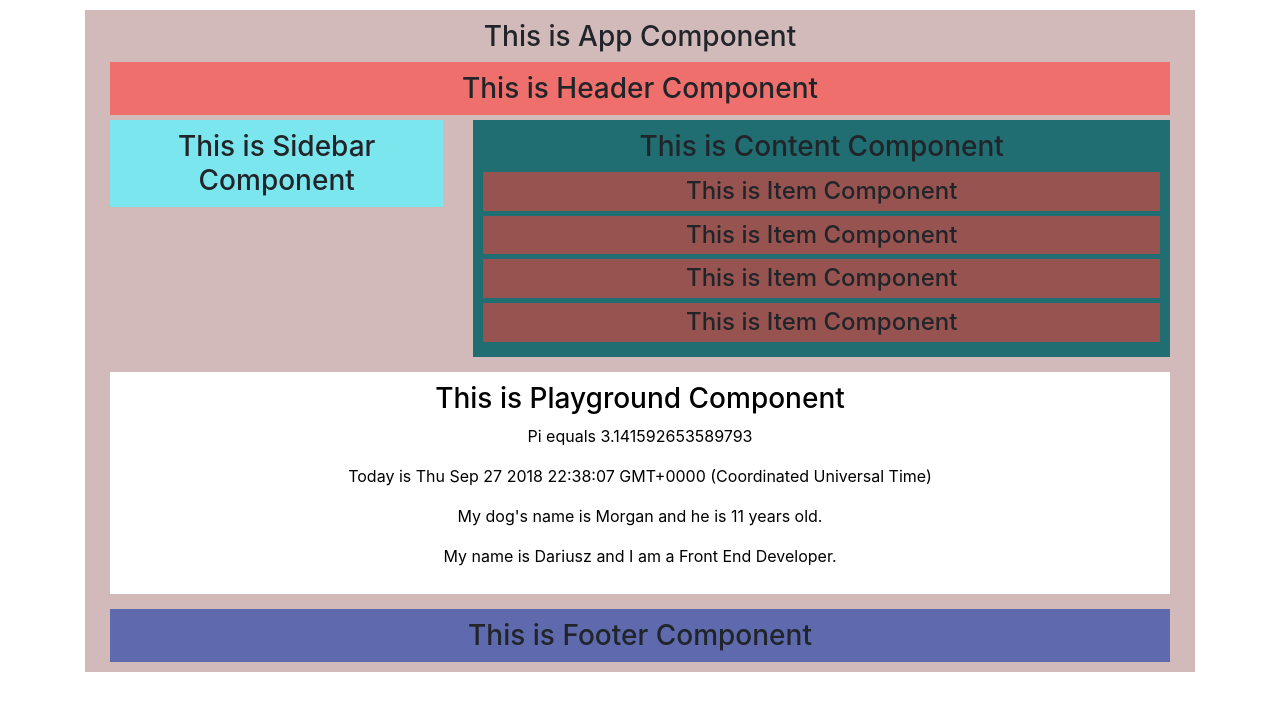
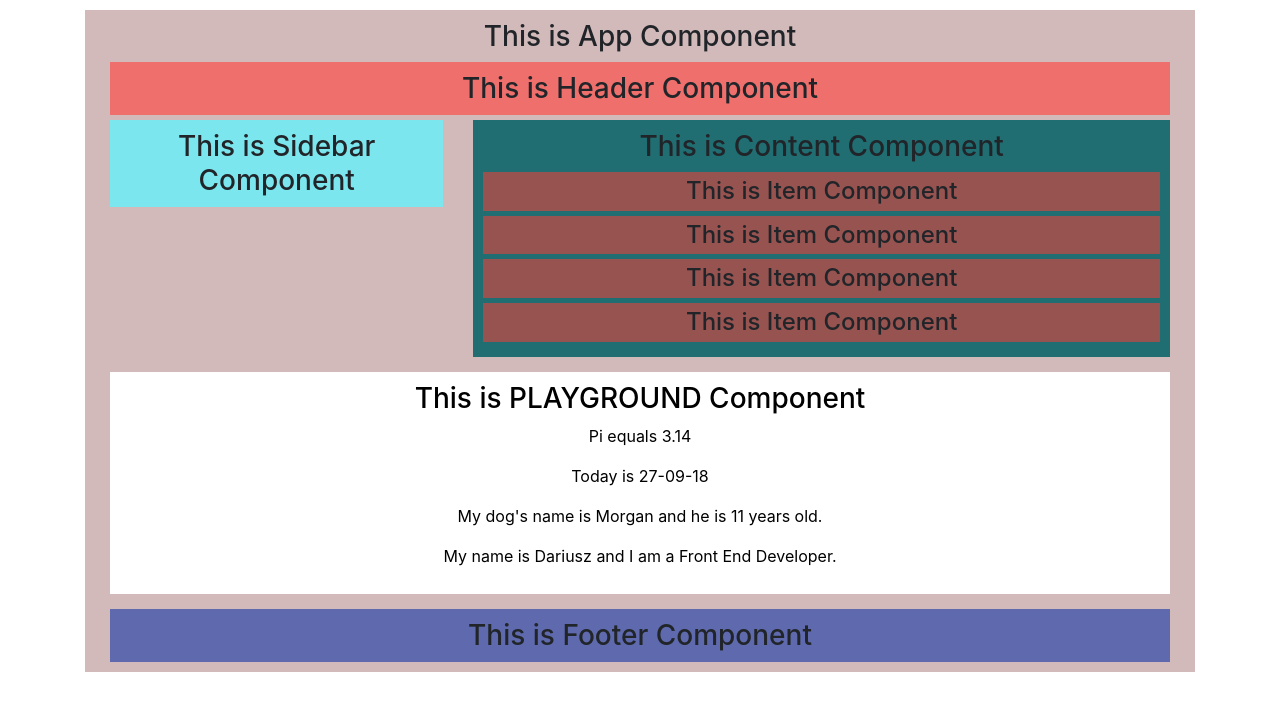
Before and after one commit to dariusz75/testAngular, an Angular app: page / in a window 1280 px wide. Shown: the top 710 px of the page. Built offline with nearby package versions, Linux system fonts and the light colour scheme.

Commit message:
completed

```diff
--- a/src/app/playground/playground.component.html
+++ b/src/app/playground/playground.component.html
@@ -1,7 +1,7 @@
 <div class="playground-component">
-  <h3> This is {{title}} Component </h3>
-  <p>Pi equals {{pi}}</p>
-  <p>Today is {{date}}</p>
+  <h3> This is {{title | uppercase}} Component </h3>
+  <p>Pi equals {{pi | number: '1.1-2'}}</p>
+  <p>Today is {{date | date: 'dd-MM-yy'}}</p>
   <p>My dog's name is {{dog.name}} and he is {{dog.age}} years old.</p>
   <p>{{showMe()}}</p>
 </div>
```
